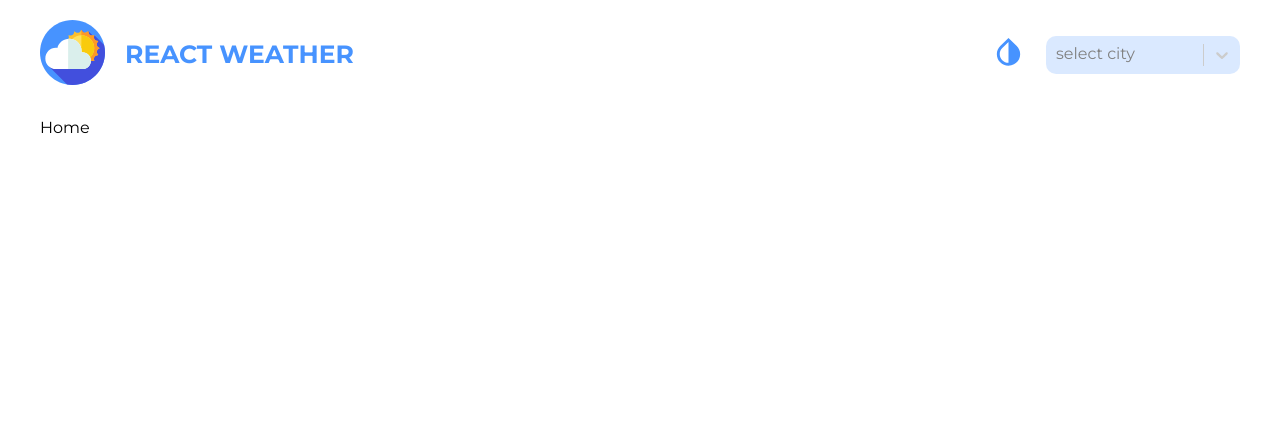
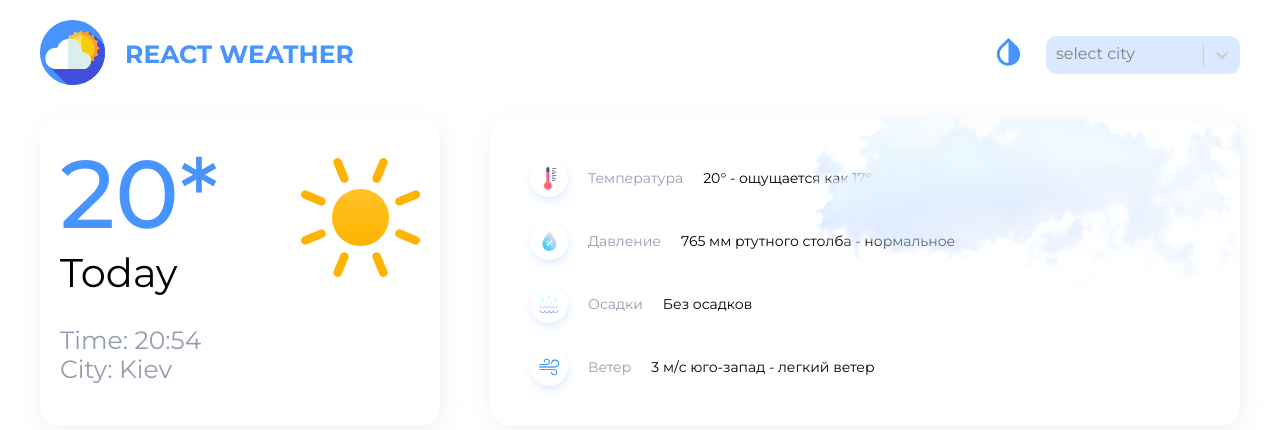
Before and after one commit to xtadeushx/weather-react-redux, a React (Create React App) app: page / in a window 1280 px wide. Shown: the top 430 px of the page. Built offline with nearby package versions, Linux system fonts and the light colour scheme.

Commit message:
fill: add ThisDayItem, ThisDayInfo

```diff
--- /dev/null
+++ b/src/data.ts
@@ -0,0 +1,25 @@
+import { Iitem } from "./types/types";
+
+
+export const items: Iitem[] = [
+  {
+    icon_id: 'temp',
+    name: 'Температура',
+    value: '20° - ощущается как 17°',
+  },
+  {
+    icon_id: 'pressure',
+    name: 'Давление',
+    value: '765 мм ртутного столба - нормальное',
+  },
+  {
+    icon_id: 'precipitation',
+    name: 'Осадки',
+    value: 'Без осадков',
+  },
+  {
+    icon_id: 'wind',
+    name: 'Ветер',
+    value: '3 м/с юго-запад - легкий ветер',
+  },
+];
--- a/src/pges/Home/Home.tsx
+++ b/src/pges/Home/Home.tsx
@@ -1,12 +1,18 @@
-import React from 'react'
+import React from 'react';
+import { ThisDay } from './components/ThisDay/ThisDay';
+import { TThisDayInfo } from './components/ThisDayInfo/ThisDayInfo';
 import s from './Home.module.scss';
 
-type Props = {}
+type Props = {};
 
 const Home = (props: Props) => {
   return (
-    <div>Home</div>
-  )
-}
+    <>
+    <div className={s.wrapper}><ThisDay />
+      <TThisDayInfo /></div>
 
-export {Home};
+    </>
+  );
+};
+
+export { Home };
--- /dev/null
+++ b/src/pges/Home/components/ThisDay/ThisDay.module.scss
@@ -0,0 +1,39 @@
+@import '../../../../styles/variables.scss';
+
+.this__day {
+  padding: 20px;
+  max-width: 400px;
+  width: 100%;
+  background: var(#{--components-background-default});
+  box-shadow: $box-shadow;
+  border-radius: $border-radius;
+}
+
+.top__block {
+  display: flex;
+  justify-content: space-between;
+  align-items: center;
+  width: 100%;
+  margin-bottom: 30px;
+  svg {
+    width: 119px;
+    height: 119px;
+  }
+  .this__temp {
+    font-size: 96px;
+    font-weight: 500;
+    color: $primary-color;
+  }
+  .this__day_name {
+    font-size: 40px;
+    color: var(#{--text-color-default});
+  }
+}
+
+.bottom__block {
+  .this__time,
+  .this__city {
+    color: $base-color;
+    font-size: 25px;
+  }
+}
--- /dev/null
+++ b/src/pges/Home/components/ThisDay/ThisDay.tsx
@@ -0,0 +1,25 @@
+import React from 'react'
+import { GlobalSvgSelector } from '../../../../assets/icons/global/GlobalSvgSelector';
+import s from './ThisDay.module.scss';
+
+type ThisDayProps = {}
+
+const ThisDay = (props: ThisDayProps) => {
+  return (
+    <div className={s.this__day}>
+      <div className={s.top__block}>
+        <div className={s.top__block_wrapper}>
+           <div className={s.this__temp}>20*</div>
+        <div className={s.this__day_name}>Today</div>
+        </div>
+       <GlobalSvgSelector id={'sun'}/>
+      </div>
+      <div className={s.bottom__block}>
+      <div className={s.this__time}>Time: <span>20:54</span>    </div>
+      <div className={s.this__city}>City: Kiev</div>
+      </div>
+    </div>
+  )
+}
+
+export {ThisDay};
--- /dev/null
+++ b/src/pges/Home/components/ThisDayInfo/ThisDayInfo.module.scss
@@ -0,0 +1,53 @@
+@import '../../../../styles/variables.scss';
+
+.this__day_info {
+  position: relative;
+  padding: 40px;
+  max-width: 750px;
+  width: 100%;
+  box-shadow: $box-shadow;
+  border-radius: $border-radius;
+  background: var(#{--components-background-default});
+}
+
+.item {
+  position: relative;
+  display: flex;
+  align-items: center;
+  margin-bottom: 25px;
+  &:last-of-type {
+    margin-bottom: 0;
+  }
+  .indicator,
+  .indicator__name {
+    margin-right: 20px;
+  }
+
+  .indicator {
+    width: 38px;
+    height: 38px;
+    display: flex;
+    align-items: center;
+    justify-content: center;
+    background-color: #fff;
+    box-shadow: 1px 4px 10px -1px rgba(71, 147, 255, 0.2);
+    border-radius: 50%;
+  }
+
+  .indicator__name,
+  .indicator__value {
+    font-size: 14px;
+  }
+  .indicator__name {
+    color: $base-color;
+  }
+  .indicator__value {
+    color: var(#{--text-color-default});
+  }
+}
+
+.cloud__img {
+  position: absolute;
+  top: 0;
+  right: 0;
+}
--- /dev/null
+++ b/src/pges/Home/components/ThisDayInfo/ThisDayInfo.tsx
@@ -0,0 +1,22 @@
+import React from 'react'
+import s from './ThisDayInfo.module.scss';
+import clouds from '../../../../assets/images/cloud.png'
+import ThisDayItem from './ThisDayItem';
+import { items } from '../../../../data';
+
+
+type TThisDayInfoProps = {}
+
+const TThisDayInfo = (props: TThisDayInfoProps) => {
+
+  return (
+    <div className={s.this__day_info}>
+    <div className={s.this__day_info_items}>
+{items.map((item) => <ThisDayItem key={item.icon_id} {...item}/>)}
+      </div>
+      <img className={s.cloud__img} src={clouds} alt="clouds" />
+    </div>
+  )
+}
+
+export {TThisDayInfo};
--- /dev/null
+++ b/src/pges/Home/components/ThisDayInfo/ThisDayItem.tsx
@@ -0,0 +1,19 @@
+import React from 'react'
+import { IndicatorSvgSelector } from '../../../../assets/icons/indicators/IndicatorSvgSelector';
+import { Iitem } from '../../../../types/types';
+import s from './ThisDayInfo.module.scss';
+
+
+const ThisDayItem = ({icon_id,name,value}: Iitem) => {
+  return (
+    <div className={s.item}>
+      <div className={s.indicator}>
+        <IndicatorSvgSelector id={icon_id} />
+      </div>
+      <div className={s.indicator__name}>{name}</div>
+      <div className={s.indicator__value}>{value}</div>
+    </div>
+  )
+}
+
+export default ThisDayItem
--- /dev/null
+++ b/src/types/types.ts
@@ -0,0 +1,5 @@
+export interface Iitem  {
+    icon_id: string
+    name: string
+    value: string
+  }
```
